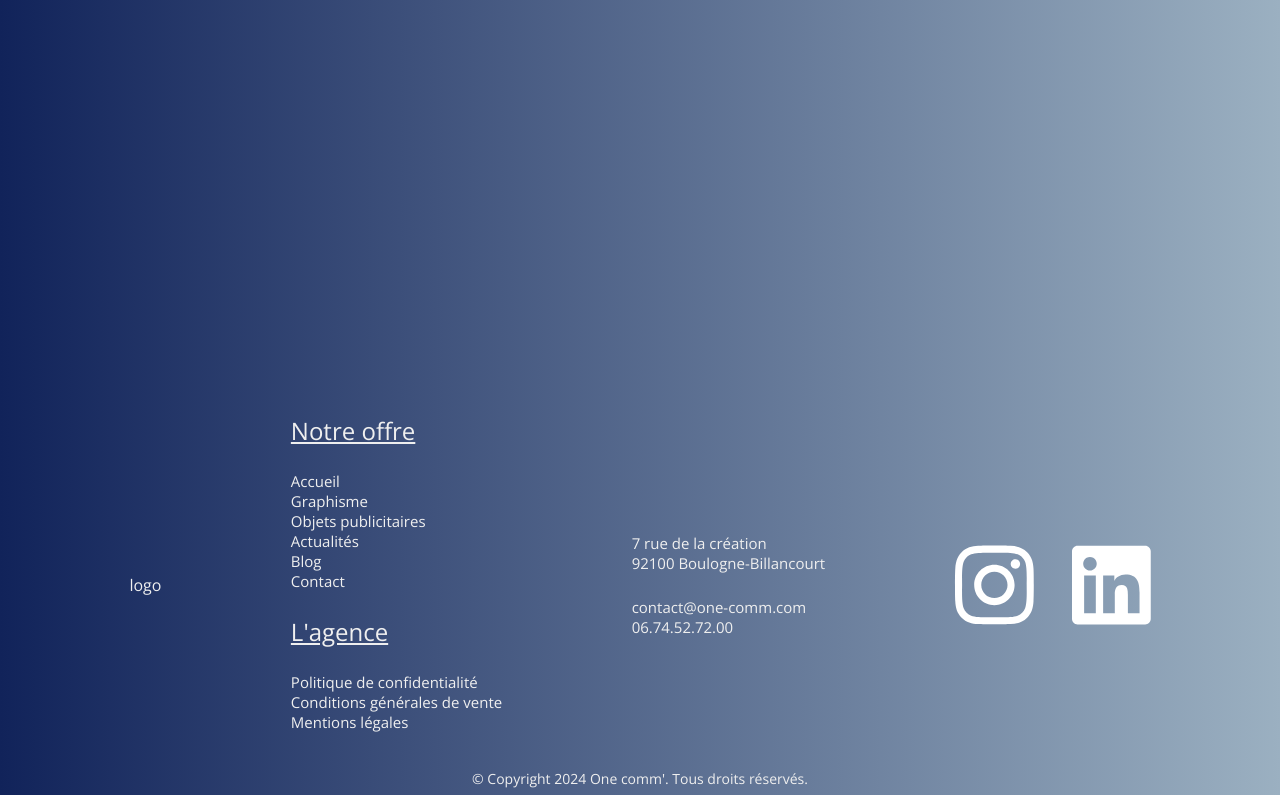
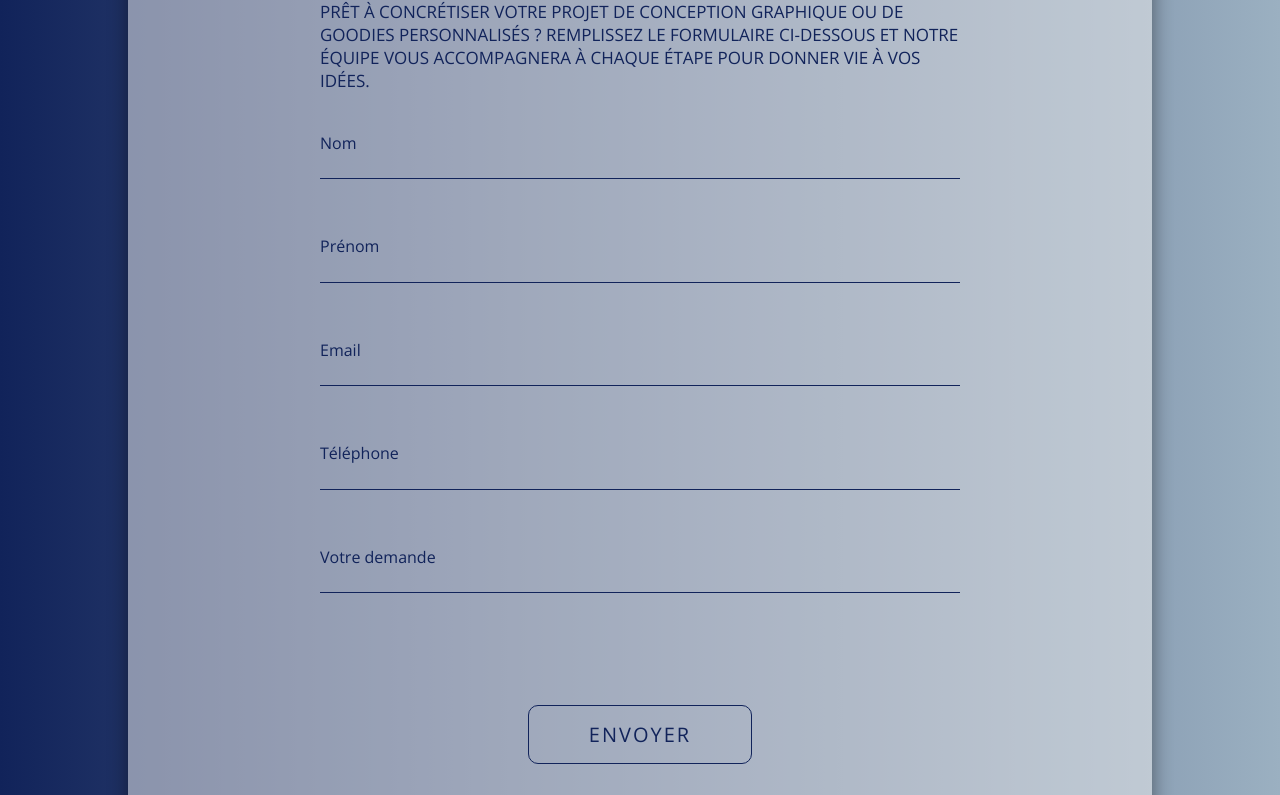
Before and after one commit to Scharlyopitz/One-comm, a React (Vite) app: page /contact in a window 1280 px wide. Shown: the part 458-1253 px from the top of the page. Built offline with nearby package versions, Linux system fonts and the light colour scheme.

Commit message:
Style et ajout couleur pour le formulaire

```diff
--- a/src/components/Contact/ContactezNous.jsx
+++ b/src/components/Contact/ContactezNous.jsx
@@ -9,12 +9,38 @@ export default function ContactezNous() {
 
 function Formulaire() {
   return (
-    <div className="form">
-      <p>
-        Prêt à concrétiser votre projet de conception graphique ou de goodies
-        personnalisés ? Remplissez le formulaire ci-dessous et notre équipe vous
-        accompagnera à chaque étape pour donner vie à vos idées.
-      </p>
+    <div className="formulaire">
+      <div className="txt">
+        <span>
+          Prêt à concrétiser votre projet de conception graphique ou de goodies
+          personnalisés ? Remplissez le formulaire ci-dessous et notre équipe
+          vous accompagnera à chaque étape pour donner vie à vos idées.
+        </span>
+      </div>
+      <form action="">
+        <label htmlFor="name">Nom</label>
+        <input autoComplete="off" type="text" name="name" id="name" />
+
+        <label htmlFor="firstName">Prénom</label>
+        <input autoComplete="off" type="text" name="firstName" id="firstName" />
+
+        <label htmlFor="email">Email</label>
+        <input autoComplete="off" type="email" name="email" id="email" />
+
+        <label htmlFor="phone">Téléphone</label>
+        <input
+          autoComplete="off"
+          type="tel"
+          name="phone"
+          id="phone"
+          maxLength="10"
+        />
+
+        <label htmlFor="demande">Votre demande</label>
+        <input autoComplete="off" type="text" name="demande" id="demande" />
+
+        <input type="submit" value="ENVOYER" className="btn" />
+      </form>
     </div>
   );
 }
--- a/src/sass/base/_colors.scss
+++ b/src/sass/base/_colors.scss
@@ -1,8 +1,10 @@
 $White: #efefef;
+$WhiteOpct: #efefef84;
 $Black: #0f0f0f;
 $BlackOpct: #00000073;
 $LinearDarkBlue: #11235a;
 $LinearDarkBlueOpct: #9bb0c180;
+$DarkBlue: #0e2244;
 $LinearLightBlue: #9bb0c1;
 $LinearLightBlueOpct: #11235a80;
 $NavBackground: #efefef1a;
--- a/src/sass/contact/_contactezNous.scss
+++ b/src/sass/contact/_contactezNous.scss
@@ -2,8 +2,72 @@
   display: flex;
   flex-direction: column;
   align-items: center;
+  padding: 20vh 0;
 
-  //   h1{
+  //   FORMULAIRE
+  .formulaire {
+    margin: 20vh auto 0;
+    width: 80vw;
+    padding: 7vh 15%;
+    background-color: $WhiteOpct;
+    box-shadow: 0px 19px 20px 0px $BlackOpct;
+    border-radius: 24px;
+    display: flex;
+    flex-direction: column;
+    gap: 5vh;
 
-  //   }
+    &,
+    input {
+      color: $LinearDarkBlue;
+      font-family: "Open Sans", sans-serif;
+    }
+
+    p,
+    span {
+      text-transform: uppercase;
+    }
+
+    p {
+      font-size: 30px;
+      margin-bottom: 1vh;
+    }
+
+    span {
+      font-size: 17px;
+    }
+
+    form {
+      display: flex;
+      flex-direction: column;
+      text-align: start;
+
+      input {
+        background-color: transparent;
+        outline: none;
+
+        & {
+          border: none;
+          border-bottom: 1px solid $LinearDarkBlue;
+          margin-top: 0.8vh;
+        }
+
+        &[type="text"],
+        &[type="tel"],
+        &[type="email"] {
+          margin-bottom: 7vh;
+        }
+      }
+
+      .btn {
+        cursor: pointer;
+        font-size: 20px;
+        padding: 15px 60px;
+        border-radius: 10px;
+        width: fit-content;
+        border: 1px solid $LinearDarkBlue;
+        letter-spacing: 2px;
+        margin: 7vh auto 0;
+      }
+    }
+  }
 }
--- a/src/sass/home/_section4.scss
+++ b/src/sass/home/_section4.scss
@@ -49,7 +49,7 @@
 
   .formulaire {
     margin: 20vh auto 0;
-    width: 95vw;
+    width: 80vw;
     padding: 7vh 15%;
     background: linear-gradient(
       350deg,
--- a/src/style/style.css
+++ b/src/style/style.css
@@ -38,6 +38,62 @@ li {
   display: flex;
   flex-direction: column;
   align-items: center;
+  padding: 20vh 0;
+}
+.contactezNous .formulaire {
+  margin: 20vh auto 0;
+  width: 80vw;
+  padding: 7vh 15%;
+  background-color: rgba(239, 239, 239, 0.5176470588);
+  box-shadow: 0px 19px 20px 0px rgba(0, 0, 0, 0.4509803922);
+  border-radius: 24px;
+  display: flex;
+  flex-direction: column;
+  gap: 5vh;
+}
+.contactezNous .formulaire,
+.contactezNous .formulaire input {
+  color: #11235a;
+  font-family: "Open Sans", sans-serif;
+}
+.contactezNous .formulaire p,
+.contactezNous .formulaire span {
+  text-transform: uppercase;
+}
+.contactezNous .formulaire p {
+  font-size: 30px;
+  margin-bottom: 1vh;
+}
+.contactezNous .formulaire span {
+  font-size: 17px;
+}
+.contactezNous .formulaire form {
+  display: flex;
+  flex-direction: column;
+  text-align: start;
+}
+.contactezNous .formulaire form input {
+  background-color: transparent;
+  outline: none;
+}
+.contactezNous .formulaire form input {
+  border: none;
+  border-bottom: 1px solid #11235a;
+  margin-top: 0.8vh;
+}
+.contactezNous .formulaire form input[type=text], .contactezNous .formulaire form input[type=tel], .contactezNous .formulaire form input[type=email] {
+  margin-bottom: 7vh;
+}
+.contactezNous .formulaire form .btn {
+  cursor: pointer;
+  font-size: 20px;
+  padding: 15px 60px;
+  border-radius: 10px;
+  width: -moz-fit-content;
+  width: fit-content;
+  border: 1px solid #11235a;
+  letter-spacing: 2px;
+  margin: 7vh auto 0;
 }
 
 footer {
@@ -377,7 +433,7 @@ footer .copyright p {
 }
 .section4 .formulaire {
   margin: 20vh auto 0;
-  width: 95vw;
+  width: 80vw;
   padding: 7vh 15%;
   background: linear-gradient(350deg, rgba(17, 35, 90, 0.5019607843), rgba(155, 176, 193, 0.5019607843));
   box-shadow: 0px 19px 20px 0px rgba(0, 0, 0, 0.4509803922);
```
Also changed, not shown: 1 other file (tests, documents, lock files or other folders).
